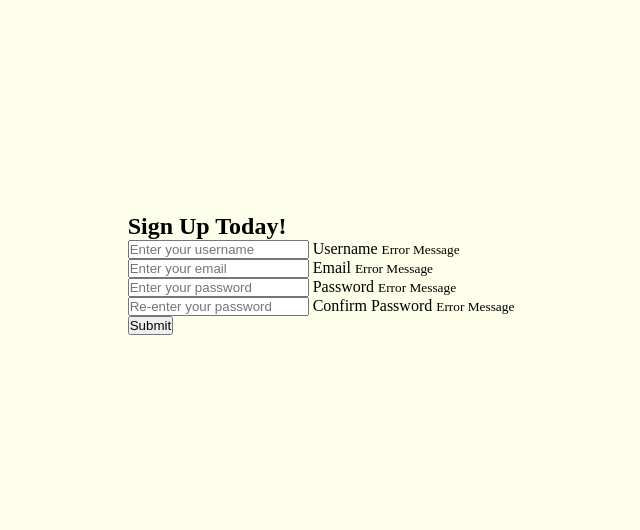
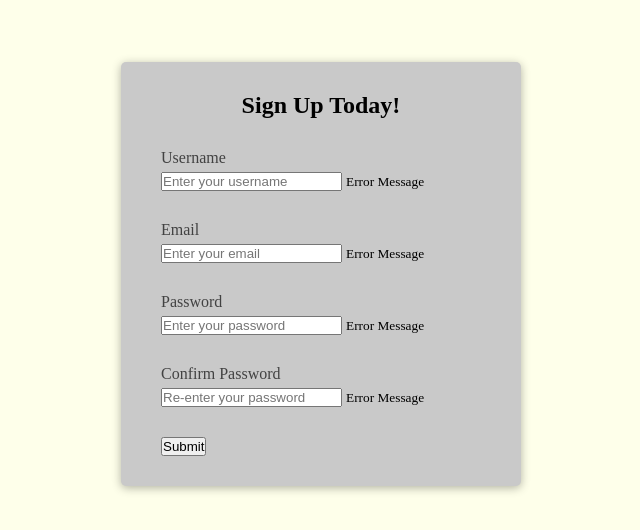
Before and after one commit to IghsaanMurphy/Form-Validation, a plain HTML site: page index.html in a window 1280 px wide. Shown: the part 126-656 px from the top of the page, without its empty margins (319-959 px from the left). Drawn offline with Linux system fonts and the light colour scheme.

Commit message:
Update Form
switched labels and some aligning

```diff
--- a/css/style.css
+++ b/css/style.css
@@ -19,3 +19,31 @@ body {
   justify-content: center;
   min-height: 100vh;
 }
+
+.container {
+  background-color: var(--silver);
+  border-radius: 5px;
+  box-shadow: 0 2px 10px rgba(0, 0, 0, 0.3);
+  width: 400px;
+}
+
+h2 {
+  text-align: center;
+  margin: 0 0 30px;
+}
+
+.form {
+  padding: 30px 40px;
+}
+
+.form-control {
+  margin-bottom: 10px;
+  padding-bottom: 20px;
+  position: relative;
+}
+
+.form-control label {
+  color: var(--onyx);
+  display: block;
+  margin-bottom: 5px;
+}
--- a/index.html
+++ b/index.html
@@ -12,31 +12,33 @@
       <form id="form" class="form">
         <h2>Sign Up Today!</h2>
         <div class="form-control">
+          <label for="username">Username</label>
           <input type="text" id="username" placeholder="Enter your username" />
-          <label for="username">Username</label>
           <small>Error Message</small>
         </div>
         <div class="form-control">
+          <label for="email">Email</label>
           <input type="text" id="email" placeholder="Enter your email" />
-          <label for="email">Email</label>
           <small>Error Message</small>
         </div>
         <div class="form-control">
+          <label for="password">Password</label>
           <input
             type="password"
             id="password"
             placeholder="Enter your password"
           />
-          <label for="password">Password</label>
+
           <small>Error Message</small>
         </div>
         <div class="form-control">
+          <label for="password2">Confirm Password</label>
           <input
             type="password"
             id="password2"
             placeholder="Re-enter your password"
           />
-          <label for="password2">Confirm Password</label>
+
           <small>Error Message</small>
         </div>
         <button type="submit">Submit</button>
```
